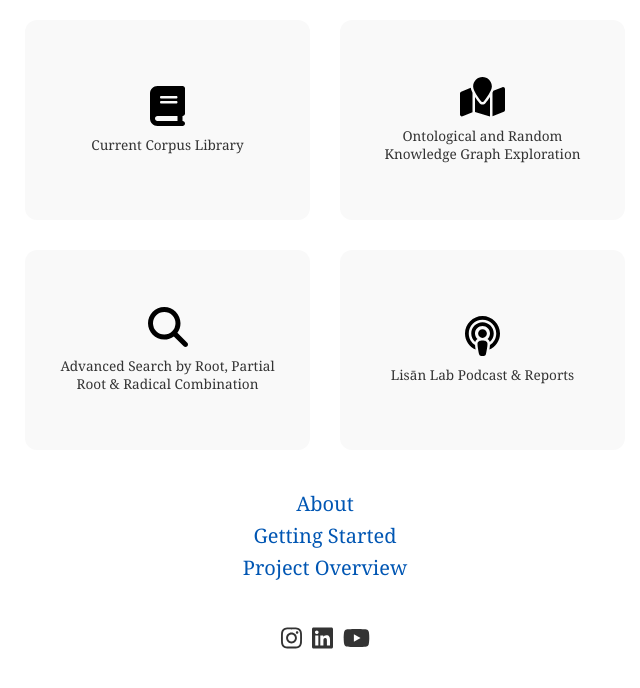
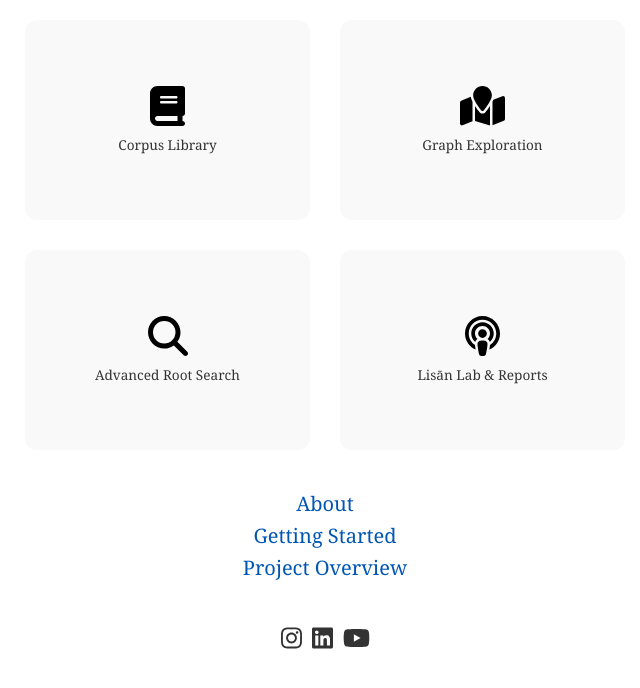
Before and after one commit to codectified/mindroots, a React (Create React App) app: page /mindroots in a window 1280 px wide. Shown: the top 688 px of the page, without its empty margins (315-955 px from the left). Built offline with nearby package versions, Linux system fonts and the light colour scheme; no server answers.

Commit message:
bunchatweaks

```diff
--- a/src/components/navigation/MainMenu.js
+++ b/src/components/navigation/MainMenu.js
@@ -25,23 +25,23 @@ const MainMenu = () => {
       <div className="icon-grid">
         <div className="icon-item" onClick={() => handleNavigation('/corpus-menu')}>
           <FontAwesomeIcon icon={faBook} className="icon" />
-          <span>Current Corpus Library</span>
+          <span>Corpus Library</span>
         </div>
         <div className="icon-item" onClick={() => handleNavigation('/start')}>
           <FontAwesomeIcon icon={faMapMarked} className="icon" />
           <span>
-            Ontological and Random Knowledge Graph Exploration
+            Graph Exploration
           </span>
         </div>
         <div className="icon-item" onClick={() => handleNavigation('/sandbox')}>
           <FontAwesomeIcon icon={faSearch} className="icon" />
           <span>
-            Advanced Search by Root, Partial Root & Radical Combination
+            Advanced Root Search
           </span>
         </div>
         <div className="icon-item" onClick={() => handleNavigation('/lisan-lab')}>
           <FontAwesomeIcon icon={faPodcast} className="icon" />
-          <span>Lisān Lab Podcast & Reports</span>
+          <span>Lisān Lab & Reports</span>
         </div>
       </div>
 
--- a/src/components/navigation/MiniMenu.js
+++ b/src/components/navigation/MiniMenu.js
@@ -12,10 +12,12 @@ import DisplayModeSelector from '../selectors/DisplayModeSelector';
 import ModeSelector from '../selectors/ModeSelector';
 import ShowLinksToggle from '../selectors/ShowLinksToggle';
 import { useNavigate, useLocation } from 'react-router-dom';
+import { useAdvancedMode } from '../../contexts/AdvancedModeContext';
 
 const MiniMenu = () => {
   const location = useLocation();
   const navigate = useNavigate();
+  const { isAdvancedMode } = useAdvancedMode();
   const [selectedOption, setSelectedOption] = useState(null);
   const [showTextSettings, setShowTextSettings] = useState(false);
   const [setIsGraphMode] = useState(false); // Toggle for Graph/Table mode
@@ -58,16 +60,19 @@ const MiniMenu = () => {
     if (selectedOption === 'settings') {
       return (
         <div className="content-container">
-          {/* 1. Language Control */}
+          {/* 1. Language Control - Always visible */}
           <div style={{ marginBottom: '10px' }}>
             <LanguageSelector />
           </div>
 
-          {/* 2. Mode Selection */}
+          {/* 2. Mode Selection - Always visible */}
           <div style={{ marginBottom: '10px' }}>
             <ModeSelector />
           </div>
 
+          {/* Advanced Mode Only Sections */}
+          {isAdvancedMode && (
+            <>
               {/* 3. General */}
               <div
                 className="collapsible-section"
@@ -128,6 +133,8 @@ const MiniMenu = () => {
                 <>
                   <TextLayoutToggle />
                   <HighlightController />
+                </>
+              )}
             </>
           )}
 
--- a/src/components/selectors/LanguageSelector.js
+++ b/src/components/selectors/LanguageSelector.js
@@ -1,8 +1,10 @@
 import React from 'react';
 import { useScript } from '../../contexts/ScriptContext';
+import { useAdvancedMode } from '../../contexts/AdvancedModeContext';
 
 const LanguageSelector = () => {
   const { L1, setL1, L2, setL2 } = useScript();
+  const { isAdvancedMode } = useAdvancedMode();
 
   return (
     <div>
@@ -19,6 +21,8 @@ const LanguageSelector = () => {
           </select>
         </div>
 
+        {/* Only show L2 in Advanced Mode */}
+        {isAdvancedMode && (
           <div className="selector-pair">
             <label>L2:</label>
             <select
@@ -31,6 +35,7 @@ const LanguageSelector = () => {
               <option value="english">English</option>
             </select>
           </div>
+        )}
       </div>
     </div>
   );
--- a/src/contexts/HighlightContext.js
+++ b/src/contexts/HighlightContext.js
@@ -3,9 +3,9 @@ import React, { createContext, useState, useContext } from 'react';
 const HighlightContext = createContext();
 
 export const HighlightProvider = ({ children }) => {
-  const [highlightGender, setHighlightGender] = useState(null); // 'masculine', 'feminine', or null
-  const [highlightVerb, setHighlightVerb] = useState(false);
-  const [highlightParticle, setHighlightParticle] = useState(false);
+  const [highlightGender, setHighlightGender] = useState('feminine'); // Default to highlighting feminine nouns
+  const [highlightVerb, setHighlightVerb] = useState(true); // Default to highlighting verbs
+  const [highlightParticle, setHighlightParticle] = useState(true); // Default to highlighting particles
   const [freeformMode, setFreeformMode] = useState(false);
   const [highlightColor, setHighlightColor] = useState('#FF4500'); // Default highlight color (orange)
 
--- a/src/contexts/ScriptContext.js
+++ b/src/contexts/ScriptContext.js
@@ -1,10 +1,20 @@
-import React, { createContext, useState, useContext } from 'react';
+import React, { createContext, useState, useContext, useEffect } from 'react';
+import { useAdvancedMode } from './AdvancedModeContext';
 
 const ScriptContext = createContext();
 
 export const ScriptProvider = ({ children }) => {
-  const [L1, setL1] = useState('english'); // Primary language (default to 'english')
-  const [L2, setL2] = useState('off');     // Secondary language (default to 'off')
+  const { isAdvancedMode } = useAdvancedMode();
+  const [L1, setL1] = useState(isAdvancedMode ? 'arabic' : 'english'); // Mode-dependent default
+  const [L2, setL2] = useState('off'); // Secondary language (default to 'off')
+
+  // Update L1 default when mode changes (only if user hasn't manually changed it)
+  useEffect(() => {
+    // This will only set the default on initial load or mode changes
+    // Users can still manually override this selection
+    const defaultL1 = isAdvancedMode ? 'arabic' : 'english';
+    setL1(defaultL1);
+  }, [isAdvancedMode]);
 
   return (
     <ScriptContext.Provider value={{ L1, setL1, L2, setL2 }}>
--- a/src/services/apiService.js
+++ b/src/services/apiService.js
@@ -1,13 +1,13 @@
 import axios from 'axios';
 
 // // // Create an Axios instance with the base URL for the API
+// const api = axios.create({
+//   baseURL: 'https://theoption.life/api',
+// });
+
 const api = axios.create({
-  baseURL: 'https://theoption.life/api',
+  baseURL: 'http://localhost:5001/api',
 });
-
-// const api = axios.create({
-//   baseURL: 'http://localhost:5001/api',
-// });
 
 
 // Helper function to convert Neo4j integers to regular numbers
```
Also changed, not shown: 1 other file (tests, documents, lock files or other folders). Lines whose indentation alone changed are shown as unchanged.
